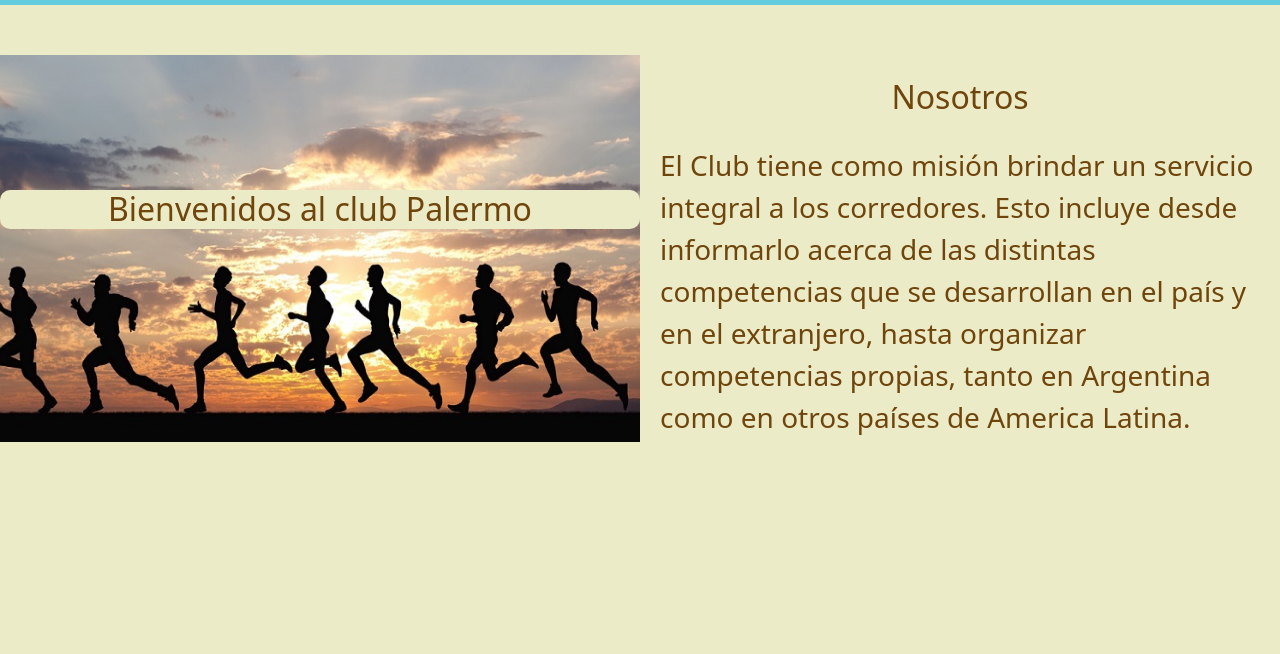
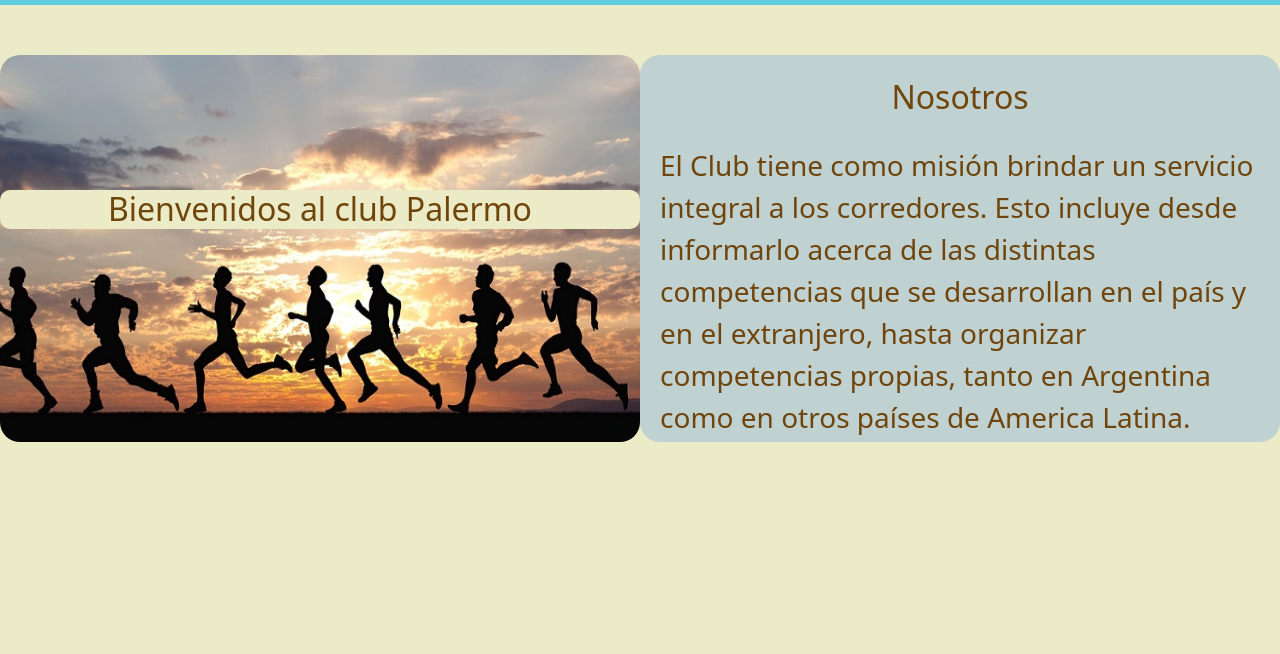
Before and after one commit to FernandoRossin/Club_Palermo_Rossin, a website: page index.html in a window 1280 px wide. Shown: the part 61-715 px from the top of the page. Drawn offline with nearby package versions, Linux system fonts and the light colour scheme.

Commit message:
3.Club Palermo

```diff
--- a/scss/_inicio.scss
+++ b/scss/_inicio.scss
@@ -1,7 +1,11 @@
 
 /* Inicio */
+.main-inicio{
+    min-height: 80vh;
+}
 
-.inicio div {
+.inicio{
+    div {
     bottom: 65%;
     left: 50%;
     border-radius: $spacing-1;
@@ -12,10 +16,15 @@
         font-size: 2rem;
     }
 }
-
+    img{
+    border-radius: 20px;
+    }
+}
 
 
 .intro {
+    background-color: rgba(101, 154, 223, 0.329);
+    border-radius: 20px;
     h3 {
     text-align: center;
     padding: $spacing-2;
--- a/scss/_navbar.scss
+++ b/scss/_navbar.scss
@@ -25,7 +25,3 @@
     transform: translateX(-200px);
     }
 }
-
-.main-inicio{
-    min-height: 86vh;
-}
```
Also changed, not shown: pages/imagenes.html (+2 -2 lines), css/main.css.
